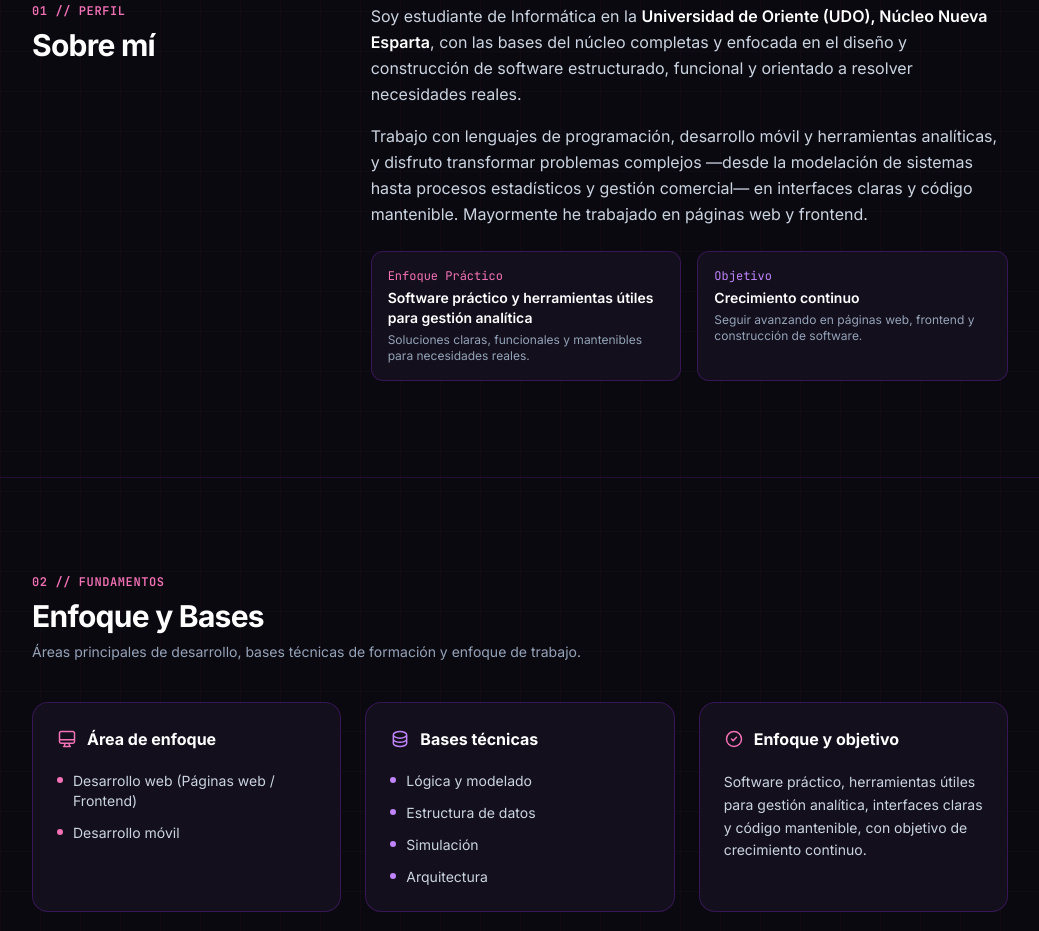
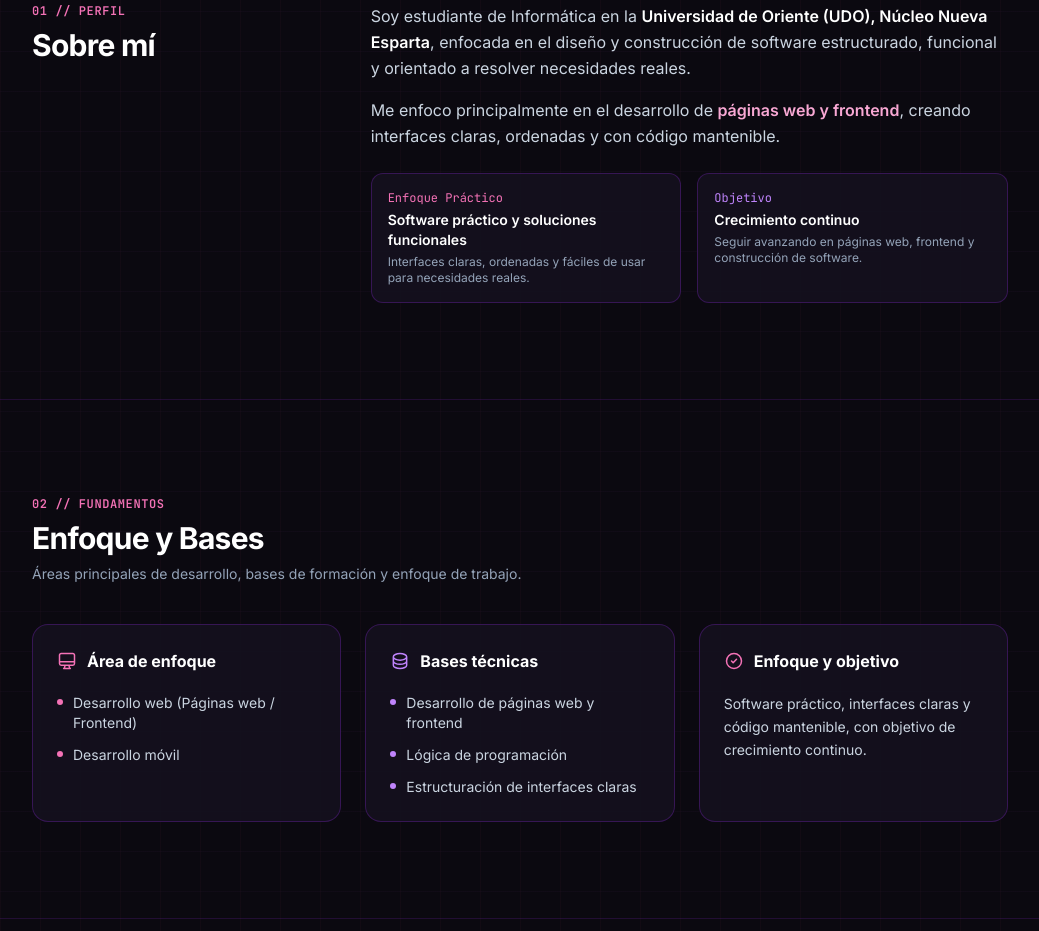
Before and after one commit to amijoaliandev/mi-portafolio, a plain HTML site: page index.html in a window 1280 px wide. Shown: the part 709-1640 px from the top of the page, without its empty margins (120-1159 px from the left). Drawn offline with nearby package versions, Linux system fonts and the light colour scheme.

Commit message:
Update index.html

```diff
--- a/index.html
+++ b/index.html
@@ -198,17 +198,17 @@
 
           <div class="md:col-span-8 space-y-4 text-base leading-relaxed text-slate-300">
             <p>
-              Soy estudiante de Informática en la <strong class="font-semibold text-white">Universidad de Oriente (UDO), Núcleo Nueva Esparta</strong>, con las bases del núcleo completas y enfocada en el diseño y construcción de software estructurado, funcional y orientado a resolver necesidades reales.
+              Soy estudiante de Informática en la <strong class="font-semibold text-white">Universidad de Oriente (UDO), Núcleo Nueva Esparta</strong>, enfocada en el diseño y construcción de software estructurado, funcional y orientado a resolver necesidades reales.
             </p>
             <p>
-              Trabajo con lenguajes de programación, desarrollo móvil y herramientas analíticas, y disfruto transformar problemas complejos —desde la modelación de sistemas hasta procesos estadísticos y gestión comercial— en interfaces claras y código mantenible. Mayormente he trabajado en páginas web y frontend.
+              Me enfoco principalmente en el desarrollo de <strong class="font-semibold text-pink-300">páginas web y frontend</strong>, creando interfaces claras, ordenadas y con código mantenible.
             </p>
 
             <div class="mt-6 grid grid-cols-1 gap-4 pt-2 sm:grid-cols-2">
               <div class="rounded-xl border border-purple-800/40 bg-surface-900/90 p-4">
                 <p class="font-mono text-xs text-pink-400">Enfoque Práctico</p>
-                <p class="mt-1 text-sm font-semibold text-white">Software práctico y herramientas útiles para gestión analítica</p>
-                <p class="mt-1 text-xs text-slate-400">Soluciones claras, funcionales y mantenibles para necesidades reales.</p>
+                <p class="mt-1 text-sm font-semibold text-white">Software práctico y soluciones funcionales</p>
+                <p class="mt-1 text-xs text-slate-400">Interfaces claras, ordenadas y fáciles de usar para necesidades reales.</p>
               </div>
               <div class="rounded-xl border border-purple-800/40 bg-surface-900/90 p-4">
                 <p class="font-mono text-xs text-purple-400">Objetivo</p>
@@ -227,7 +227,7 @@
           <p class="font-mono text-xs font-semibold uppercase tracking-wider text-pink-400">02 // Fundamentos</p>
           <h2 class="mt-2 text-2xl font-bold tracking-tight text-white sm:text-3xl">Enfoque y Bases</h2>
           <p class="mt-2 max-w-2xl text-sm text-slate-400">
-            Áreas principales de desarrollo, bases técnicas de formación y enfoque de trabajo.
+            Áreas principales de desarrollo, bases de formación y enfoque de trabajo.
           </p>
         </div>
 
@@ -261,19 +261,15 @@
             <ul class="mt-5 space-y-3 text-sm text-slate-300">
               <li class="flex items-start gap-2.5">
                 <span class="mt-1.5 h-1.5 w-1.5 rounded-full bg-purple-400 shrink-0"></span>
-                <span>Lógica y modelado</span>
+                <span>Desarrollo de páginas web y frontend</span>
               </li>
               <li class="flex items-start gap-2.5">
                 <span class="mt-1.5 h-1.5 w-1.5 rounded-full bg-purple-400 shrink-0"></span>
-                <span>Estructura de datos</span>
+                <span>Lógica de programación</span>
               </li>
               <li class="flex items-start gap-2.5">
                 <span class="mt-1.5 h-1.5 w-1.5 rounded-full bg-purple-400 shrink-0"></span>
-                <span>Simulación</span>
-              </li>
-              <li class="flex items-start gap-2.5">
-                <span class="mt-1.5 h-1.5 w-1.5 rounded-full bg-purple-400 shrink-0"></span>
-                <span>Arquitectura</span>
+                <span>Estructuración de interfaces claras</span>
               </li>
             </ul>
           </div>
@@ -286,7 +282,7 @@
               <h3 class="text-base font-bold text-white">Enfoque y objetivo</h3>
             </div>
             <p class="mt-5 text-sm leading-relaxed text-slate-300">
-              Software práctico, herramientas útiles para gestión analítica, interfaces claras y código mantenible, con objetivo de crecimiento continuo.
+              Software práctico, interfaces claras y código mantenible, con objetivo de crecimiento continuo.
             </p>
           </div>
         </div>
@@ -424,7 +420,7 @@
               </h3>
 
               <p class="mt-3 text-sm leading-relaxed text-slate-300">
-                Aplicación con interfaz gráfica para la generación de números aleatorios y pruebas estadísticas de validación.
+                Aplicación con interfaz gráfica para la generación de números aleatorios y pruebas de validación.
               </p>
             </div>
 
```
